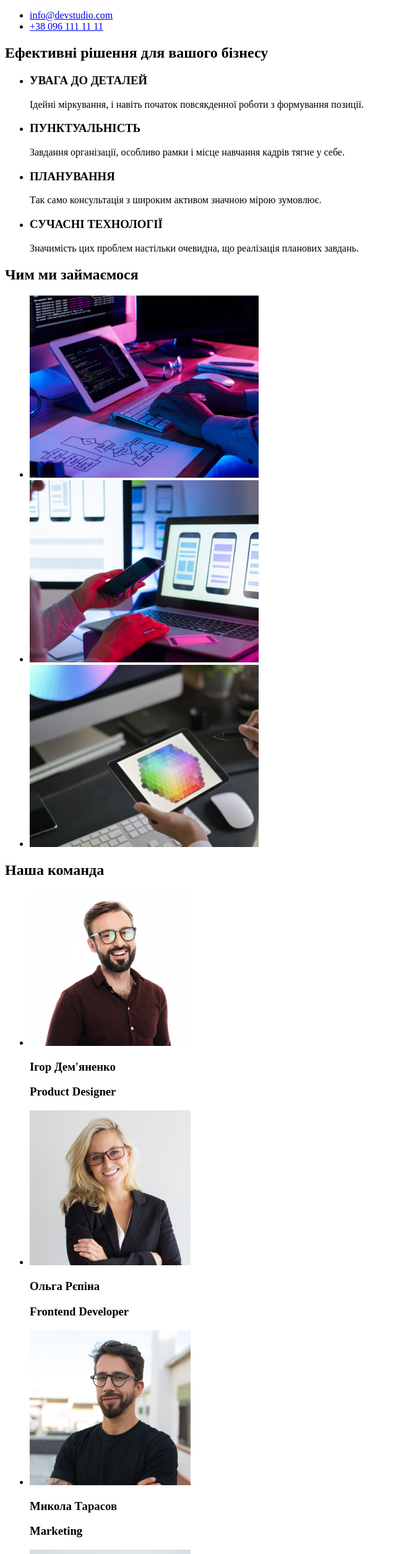
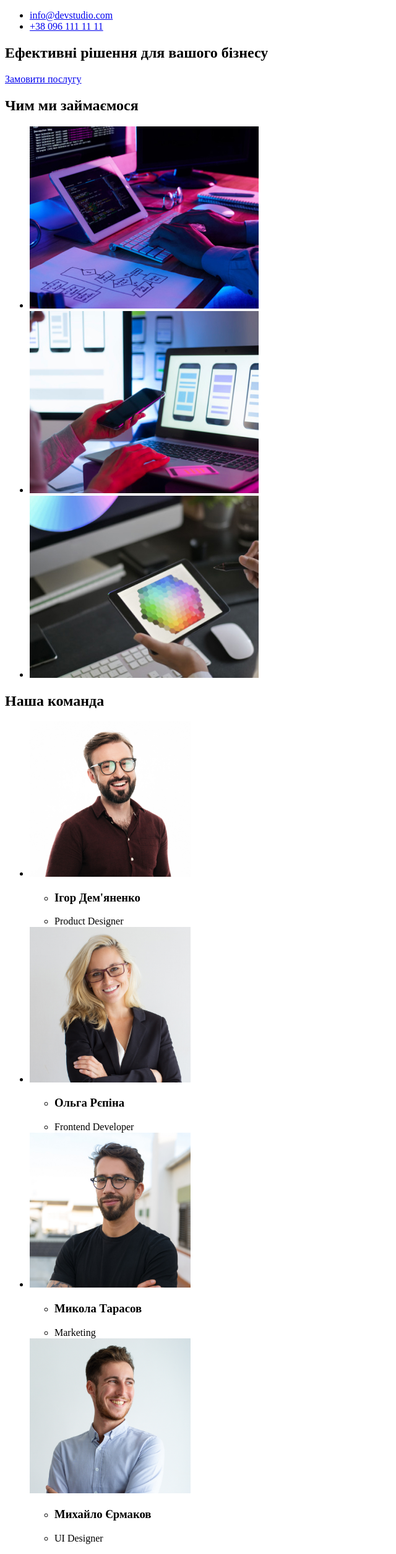
Before and after one commit to SOVA35/firstproject, a plain HTML site: page index.html in a window 1280 px wide. Shown: the part 96-2604 px from the top of the page at 62% size, without its empty margins (0-640 px from the left). Drawn offline with Linux system fonts and the light colour scheme.

Commit message:
исправляет ошибки, добавляет разметку макета

```diff
--- a/index.html
+++ b/index.html
@@ -1,10 +1,10 @@
 <!DOCTYPE html>
 <html lang="en">
   <head>
-    <meta charset="UTF-8">
-    <meta http-equiv="X-UA-Compatible" content="IE=edge">
-    <meta name="viewport" content="width=device-width, initial-scale=1.0">
-    <title>Document</title>
+    <meta charset="UTF-8"/>
+    <meta http-equiv="X-UA-Compatible" content="IE=edge"/>
+    <meta name="viewport" content="width=device-width, initial-scale=1.0"/>
+    <title>firstproject</title>
   </head>
   <body>
     <header>
@@ -13,7 +13,6 @@
       <nav>
         <a href="WebStudio"> <span>Web</span>Studio</a>
         <ul>
-
           <li><a href="Студія">Студія</a></li>
           <li><a href="Портфоліо">Портфоліо</a></li>
           <li><a href="Контакти">Контакти</a></li>
@@ -21,37 +20,19 @@
 
         <ul>
           <li><a href=" info@devstudio.com ">info@devstudio.com </a></li>
-                <li><a href="tel:+38 096 111 11 11">+38 096 111 11 11</a></li>
-
+          <li><a href="tel:+380961111111">+38 096 111 11 11</a></li>
         </ul>
       </nav>
+    </header>
+
     <!--основна інформація-->
     <main>
       <section>
         <h1>Ефективні рішення для вашого бізнесу</h1>
-
-            <ul>
-                <li>
-                     <h3>УВАГА ДО ДЕТАЛЕЙ</h3>
-                     <p>Ідейні міркування, і навіть початок повсякденної роботи з формування позиції.</p>
-                </li>
-                <li>
-                    <h3>ПУНКТУАЛЬНІСТЬ</h3>
-                    <p>Завдання організації, особливо рамки і місце навчання кадрів тягне у себе.</p>
-                </li>
-                     <li>
-                    <h3>ПЛАНУВАННЯ</h3>
-                    <p>Так само консультація з широким активом значною мірою зумовлює.</p>
-                 </li>
-              <li>
-                <h3>СУЧАСНІ ТЕХНОЛОГІЇ</h3>
-                    <p>Значимість цих проблем настільки очевидна, що реалізація планових завдань.</p>
-            </li>
-            </ul>
+        <a href="Замовитипослугу">Замовити послугу</a>
 
       </section>
     </main>
-
 
     <!--Направлення роботи-->
 
@@ -60,70 +41,73 @@
 
       <ul>
         <li>
-                    <img src="./images/photo1.jpg" width=370 alt="">
+          <img src="./images/photo1.jpg" width="370" alt="">
         </li>
         <li>
-                    <img src="./images/photo2.jpg" width=370 alt="">
+          <img src="./images/photo2.jpg" width="370" alt="">
         </li>
         <li>
-                    <img src="./images/photo3.jpg" width=370 alt="">
+          <img src="./images/photo3.jpg" width="370" alt="">
         </li>
       </ul>
-
-
     </section>
     <!--Команда-->
     <section>
-            <h2> Наша команда </h2>
+      <h2>Наша команда</h2>
 
       <ul>
         <li>
-                <img src="./images/Команда/Ігор.jpg" width=260 alt="Ігор Дем'яненко">
 
-                <h3> Ігор Дем'яненко
-                    <p>Product Designer</p>
-                </h3>
-
+          <img src="./images/Команда/Ігор.jpg" width="260" alt="Ігор Дем'яненко">
+          <ul>
+             <li>
+                 <h3>Ігор Дем'яненко</h3>
+             </li>
+             <li>Product Designer</li>
+           </ul>
         </li>
         <li>
-                <img src="./images/Команда/Ольга.jpg" width=260  alt="Ольга Рєпіна">
 
-                <h3> Ольга Рєпіна
-                    <p>Frontend Developer</p>
-                </h3>
-
+          <img src="./images/Команда/Ольга.jpg" width="260" alt="Ольга Рєпіна">
+          <ul>
+            <li>
+                <h3>Ольга Рєпіна</h3>
+            </li>
+            <li>Frontend Developer</li>
+          </ul>
         </li>
         <li>
-                <img src="./images/Команда/Михайло.jpg" width=260 alt="Микола Тарасов">
 
-                <h3> Микола Тарасов
-                    <p>Marketing</p>
-                </h3>
+          <img src="./images/Команда/Михайло.jpg" width="260" alt="Микола Тарасов">
+          <ul>
+             <li>
+                <h3>Микола Тарасов</h3>
+             </li>
+             <li>Marketing</li>
+          </ul>
+        </li>
 
+            <img src="./images/Команда/Микола.jpg" width="260" alt="Михайло Єрмаков">
+            <ul>
+                 <li>
+                    <h3>Михайло Єрмаков</h3>
                 </li>
-            <li>
-                <img src="./images/Команда/Микола.jpg" width=260  alt="Михайло Єрмаков">
-
-                <h3>Михайло Єрмаков
-                    <p>UI Designer</p>
-
-            </li>
+                <li>UI Designer</li>
             </ul>
 
+      </ul>
+      <div>
+
+      </div>
     </section>
-
-
-
-    </header>
     <!--Підвал-->
     <footer>
-
       <ul>
-            <a href="WebStudio"> <span>Web</span>Studio</a>
-            <address>м. Київ, пр-т Лесі Українки, 26</address>
-
+        <li><a href="WebStudio">WebStudio</a></li>
+        <li>м. Київ, пр-т Лесі Українки, 26</li>
         <li><a href=" info@devstudio.com ">info@devstudio.com </a></li>
-            <li><a href="tel:+38 096 111 11 11">+38 096 111 11 11</a></li>
+        <li><a href="tel:+380961111111">+38 096 111 11 11</a></li>
+      </ul>
     </footer>
   </body>
 </html>
```
Lines whose indentation alone changed are shown as unchanged.
